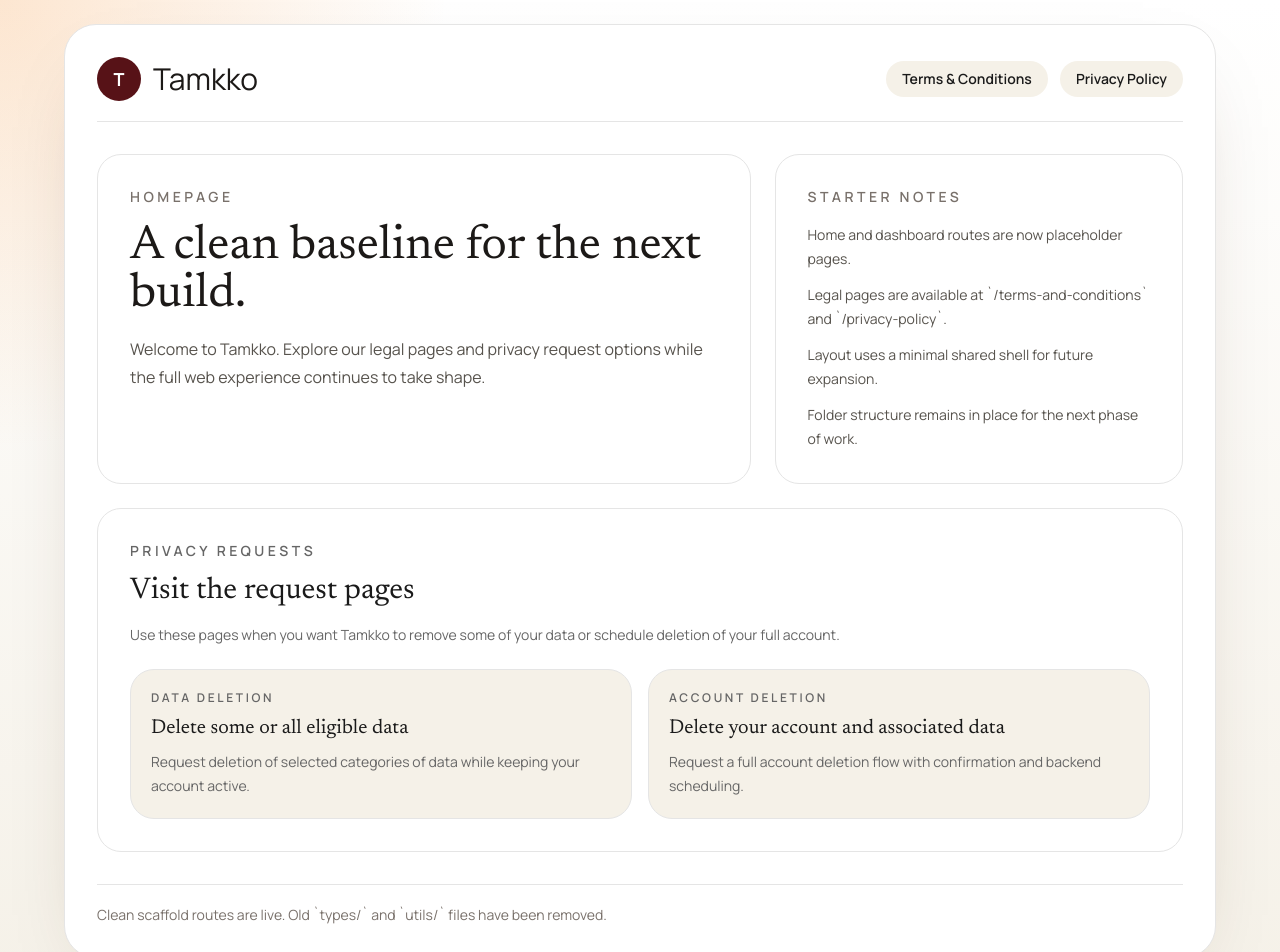
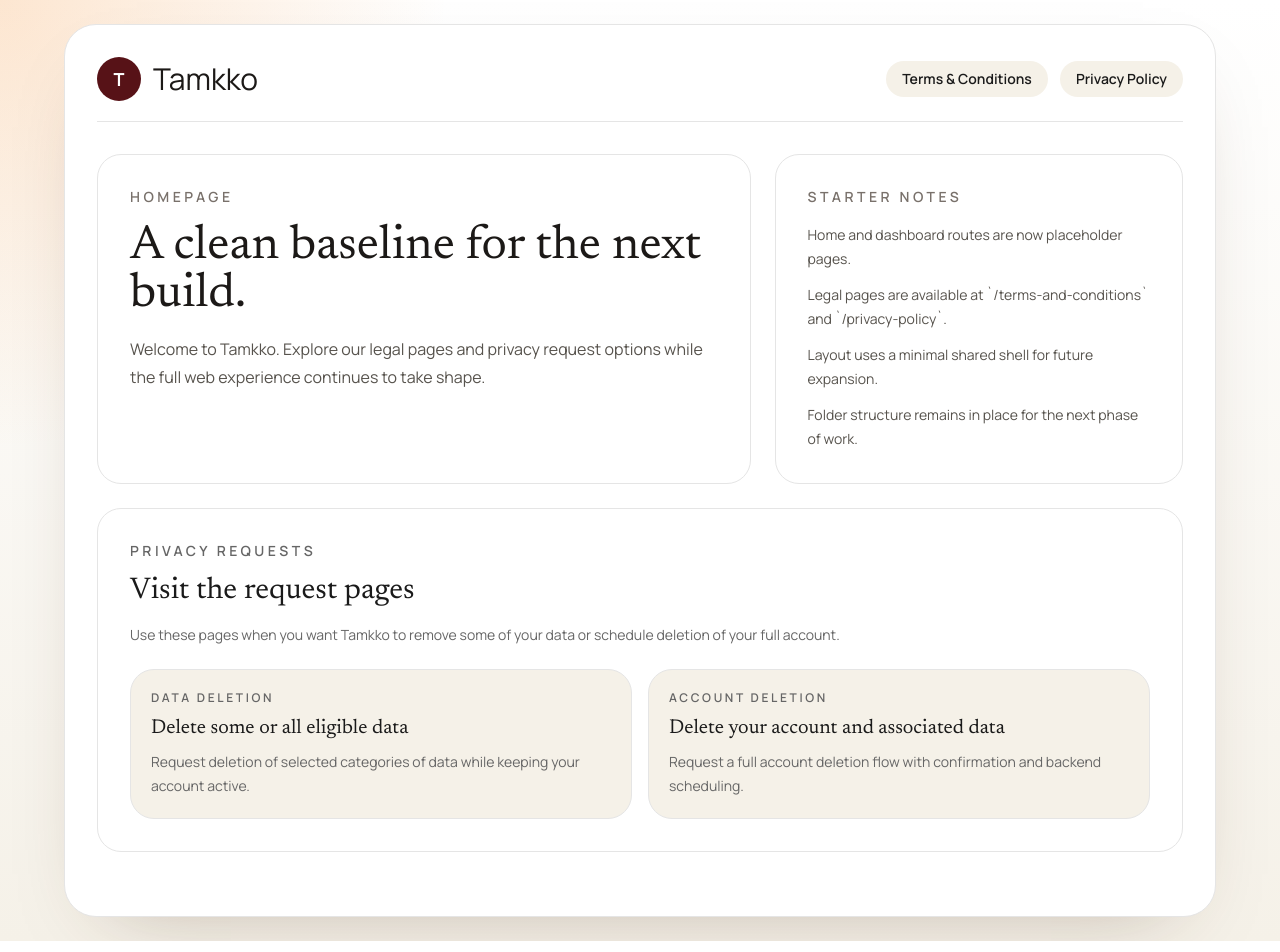
Before and after one commit to Klasique-art/tamkko_web, a Next.js app: page / in a window 1280 px wide. Shown: the top 952 px of the page. Built offline with nearby package versions, Linux system fonts and the light colour scheme.

Commit message:
Remove internal footer note

```diff
--- a/app/(root)/layout.tsx
+++ b/app/(root)/layout.tsx
@@ -20,10 +20,6 @@ export default function RootLayout({
         </header>
 
         <main className="flex-1 py-8">{children}</main>
-
-        <footer className="border-t pt-5 text-sm text-stone-500" style={{ borderColor: "var(--border)" }}>
-          Clean scaffold routes are live. Old `types/` and `utils/` files have been removed.
-        </footer>
       </div>
     </div>
   );
```
